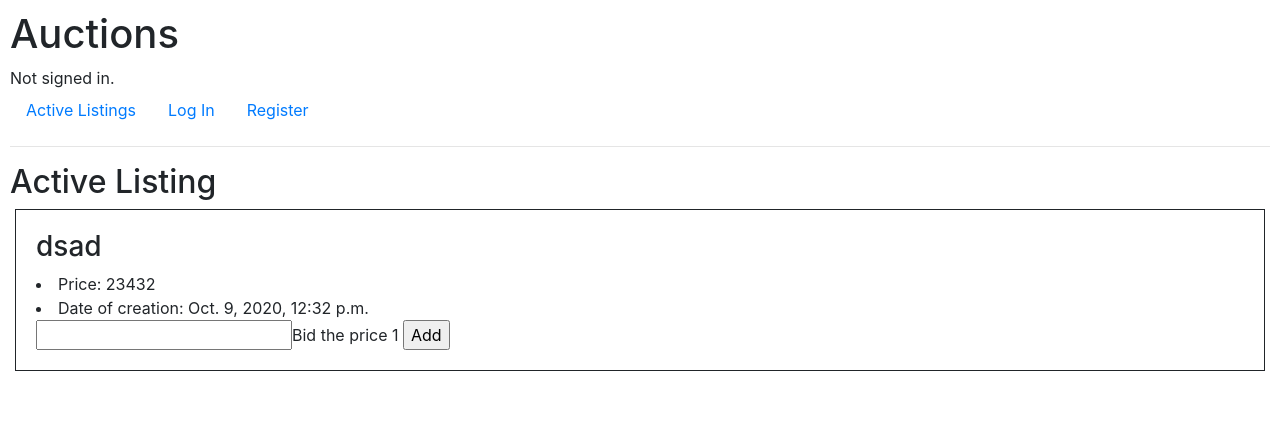
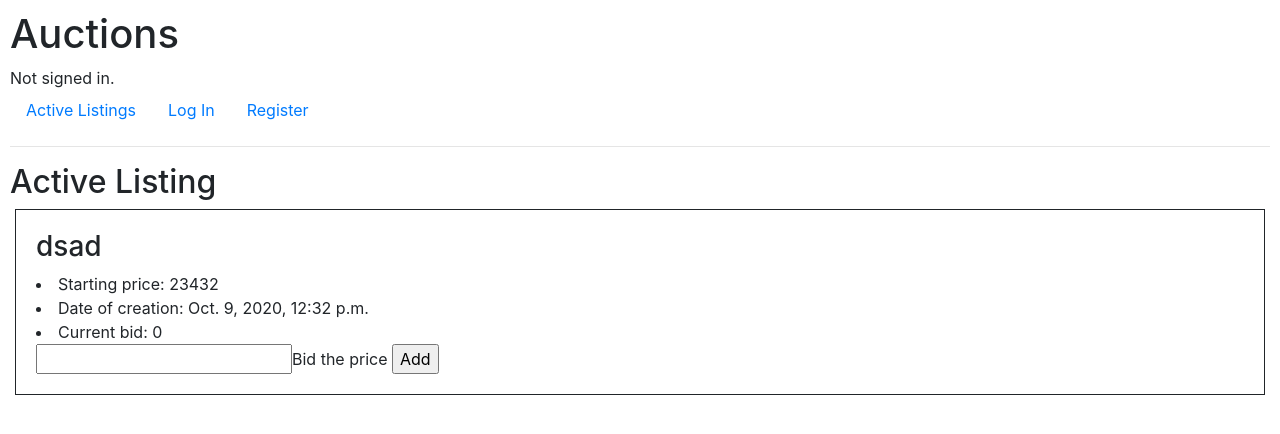
Before and after one commit to GorskiMarekGM/Python-Project2-CS50, a Django app: page /1 in a window 1280 px wide. Shown: the top 434 px of the page. Run offline with Django 3.2, Linux system fonts and the light colour scheme; data comes from the database, SQL or seed files in the repository; both versions use the stored data as it was after the commit; some libraries are stand-ins or nearby versions.

Commit message:
bids update

```diff
--- a/auctions/admin.py
+++ b/auctions/admin.py
@@ -4,7 +4,7 @@ from .models import Bid, Auction, Comment, Category, User, Photo, WatchList
 # Register your models here.
 
 class AuctionAdmin(admin.ModelAdmin):
-    list_display = ("id","name","price","creation_date","auction_category")
+    list_display = ("id","name","price","current_bid","creation_date","auction_category")
 
 #class AuctionAdmin(admin.ModelAdmin):
 #    filter_horizontal = ("photos",)
--- a/auctions/templates/auctions/listing.html
+++ b/auctions/templates/auctions/listing.html
@@ -10,16 +10,24 @@
                     <img src="{% static n.url %}" width="250" height="250">
                 {% endfor %}
 
+
+                {% if message %}
+                    <div>{{ message }}</div>
+                {% endif %}
+
+
                 <h3>{{listing.name}}</h3>
 
 
                 <li>
-                    Price: {{listing.price}}
+                    Starting price: {{listing.price}}
                 </li>
                 <li>
                     Date of creation: {{listing.creation_date}}
                 </li>
-
+                <li>
+                    Current bid: {{listing.current_bid}}
+                </li>
                 {% if user.is_authenticated %}
                     <a href="{% url 'watchlist_add' listing.id %}">Add to Whish List</a>
                 {% endif %}
@@ -28,7 +36,7 @@
                 <form action="{% url 'bid' %}" method="POST">
                     {% csrf_token %}
                     <input type="number" name="bid">Bid the price</input>
-                    <input type="hidden" name="auction_id" value="{{listing.id}}">{{listing.id}}</input>
+                    <input type="hidden" name="auction_id" value="{{listing.id}}"></input>
                     <input type="submit" value="Add">
                 </form>
 
--- a/auctions/views.py
+++ b/auctions/views.py
@@ -46,18 +46,45 @@ def listing(request, listing_id):
 
 def bid(request):
     if request.user.is_authenticated:
+
         if request.method == "POST":
             form = BidForm(request.POST)
-            bid = form.data["bid"]
+            bid_price = int(form.data["bid"])
             auction_id = form.data["auction_id"]
+            auction = Auction.objects.get(pk=auction_id)
+            auction_bid = auction.current_bid
+            auction_price = auction.price
 
-            auction = Auction.objects.get(pk=auction_id)
-            bid = Bid(id = getLastPk(Bid),price = bid, auction_bid = auction, auctioner = request.user)
-            bid.save()
+            message =""
 
-    return render(request, "auctions/watchlist.html",{
-        "watch_list" : watchlist.auctions.all(),
-    })
+            listing = Auction.objects.get(pk=auction_id)
+
+            if(bid_price > auction_price):
+                if (bid_price > auction_bid):
+                    auction.current_bid = bid_price
+                    auction.save()
+
+                    bid_obj = Bid(id = getLastPk(Bid),price = bid_price, auction_bid = auction, auctioner = request.user)
+                    bid_obj.save()
+
+                    message ="Success"
+            else:
+                message = "Your bid is lower then current value"
+
+
+
+            return redirect('listing', listing_id = auction_id)
+
+            # return render(request, "url 'listing' auction.id",{
+            #     "listing":listing,
+            #     "photos":Photo.objects.all(),
+            #     "message":message,
+            #    })
+    else:
+        message="you are not authenticated"
+        return index
+
+
 
 def watchlist_add(request, auction_id):
     if request.user.is_authenticated:
```
Also changed, not shown: db.sqlite3.
